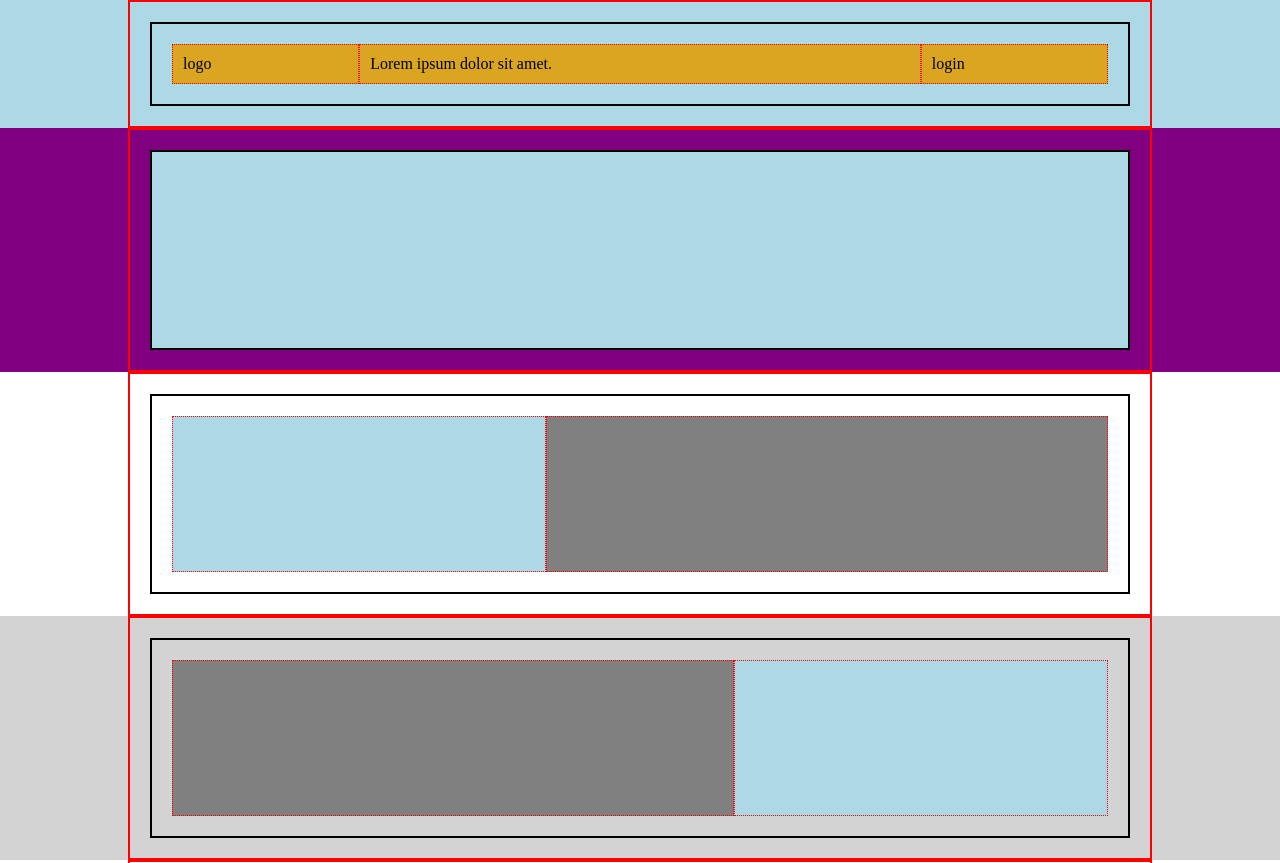
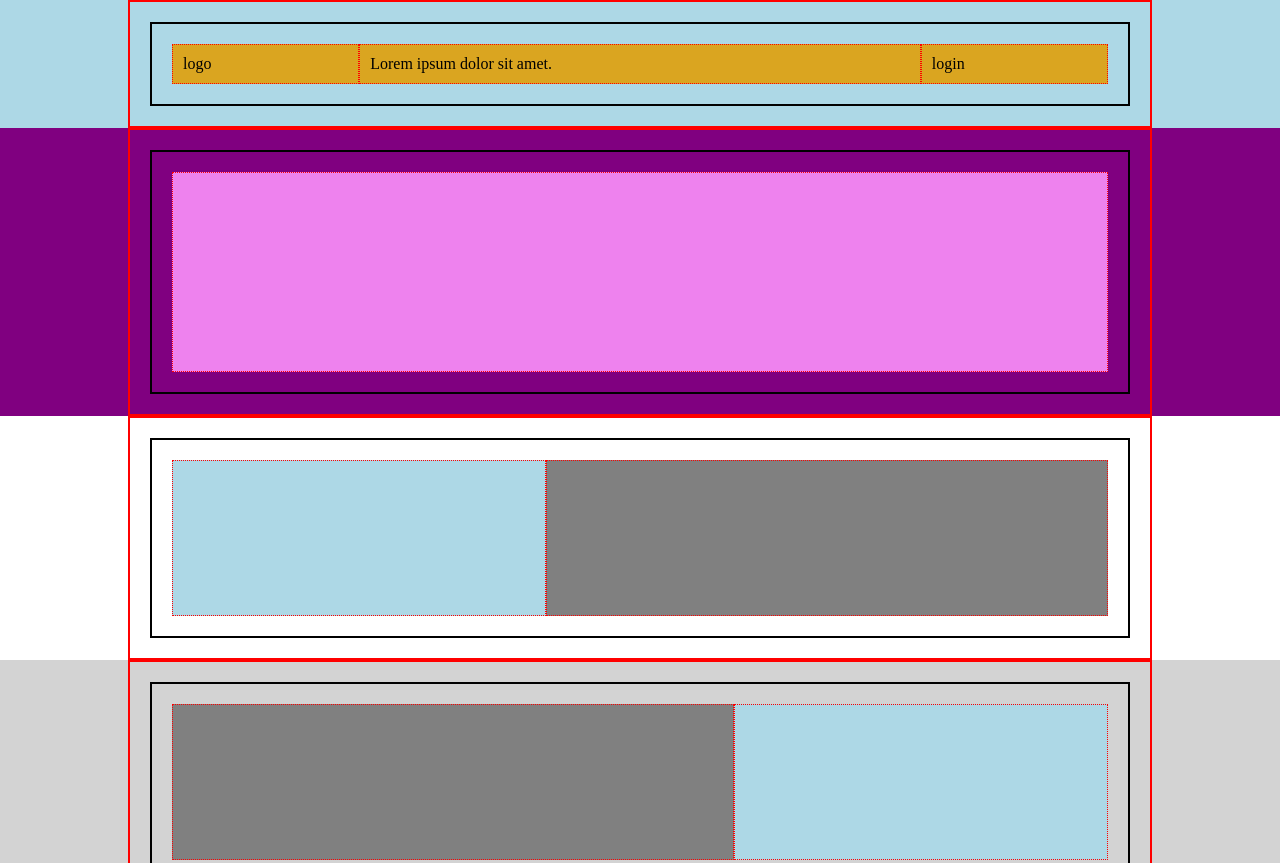
Before and after one commit to MattiaBologna/htmlcss-struttura-discord, a plain HTML site: page index.html in a window 1280 px wide. Shown: the top 863 px of the page. Drawn offline with Linux system fonts and the light colour scheme.

Commit message:
Fix: section 1 column add

```diff
--- a/css/style.css
+++ b/css/style.css
@@ -31,9 +31,6 @@ menu {
     display: flex;
 }
 
-.row [class^="col"]{
-    justify-content: space-between;
-}
 
 .col-20 {
     width: 20%;
@@ -45,6 +42,10 @@ menu {
 
 .col-60 {
     width: 60%;
+}
+
+.col-100{
+    width: 100%;
 }
 
 .col-1 {
@@ -70,6 +71,10 @@ menu {
     background: purple;
 }
 
+.bg-pink{
+    background-color: #EE82EE;
+}
+
 .bg-grey{
     background: grey;
 }
@@ -90,7 +95,7 @@ menu {
     background: rgb(74, 74, 74);
 }
 
-footer .row {
+.justify-between {
     justify-content: space-between;
 }
 
@@ -112,10 +117,6 @@ footer .row {
     padding: 10px;
 }
 
-.debug .big-content{
-    background-color: lightblue;
-}
-
 .debug header .row [class^="col"] {
     background-color: #DAA520;
 }
--- a/index.html
+++ b/index.html
@@ -23,7 +23,8 @@
 <main>
     <section class="bg-purple">
         <div class="container">
-            <div class="row big-content">
+            <div class="row ">
+                <div class="col-100 big-content bg-pink"></div>
             </div>
         </div>
     </section>
@@ -71,7 +72,7 @@
 
 <footer class="bg-darkgrey">
     <div class="container">
-        <div class="row footer bg-lightgrey">
+        <div class="row justify-between bg-lightgrey">
             <div class="col bg-grey">logo</div>
             <div class="col bg-grey">Button</div>
         </div>
```
